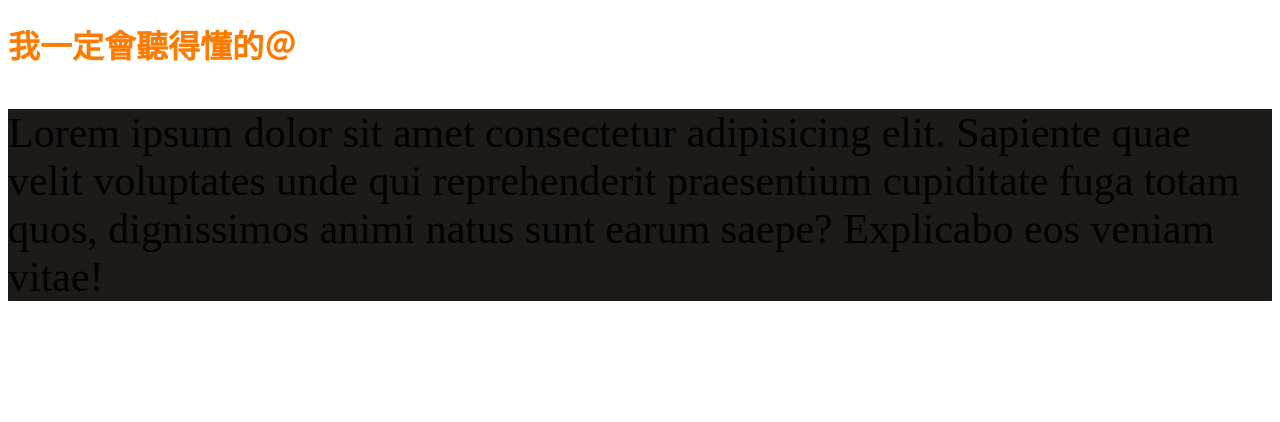
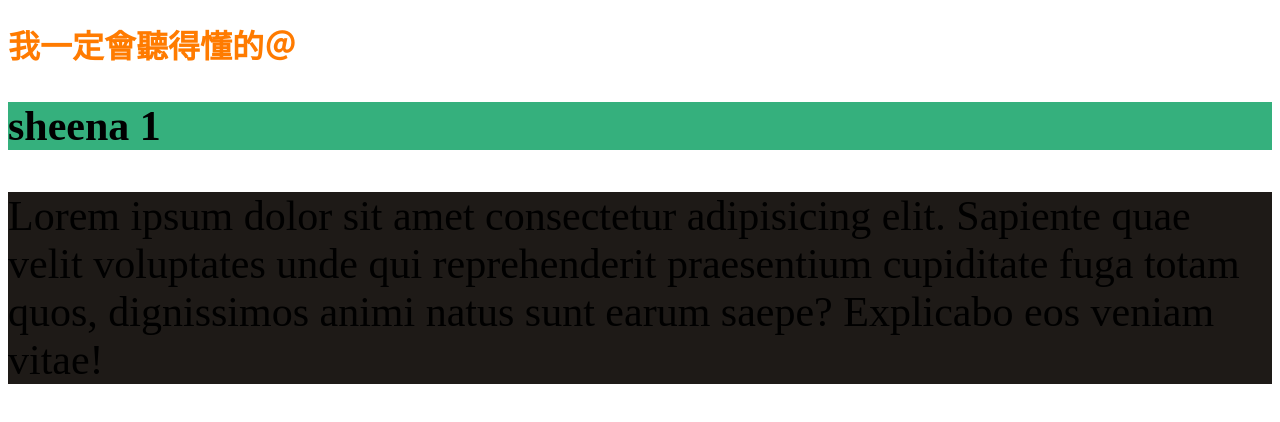
Before and after one commit to she0107/sheena09061, a plain HTML site: page index.html in a window 1280 px wide. Drawn offline with Linux system fonts and the light colour scheme.

Commit message:
first commit

```diff
--- a/git0906.css
+++ b/git0906.css
@@ -7,3 +7,7 @@ p {
        font-size: 42px;
 
 }
+h2{background-color: rgb(53, 176, 125);
+       font-size: 42px;
+
+}
--- a/index.html
+++ b/index.html
@@ -8,6 +8,7 @@
 </head>
 <body>
     <h1>我一定會聽得懂的＠</h1>
+    <h2>sheena 1</h2>
     <p>Lorem ipsum dolor sit amet consectetur adipisicing elit. Sapiente quae velit voluptates unde qui reprehenderit praesentium cupiditate fuga totam quos, dignissimos animi natus sunt earum saepe? Explicabo eos veniam vitae!</p>
 </body>
 </html>
```
